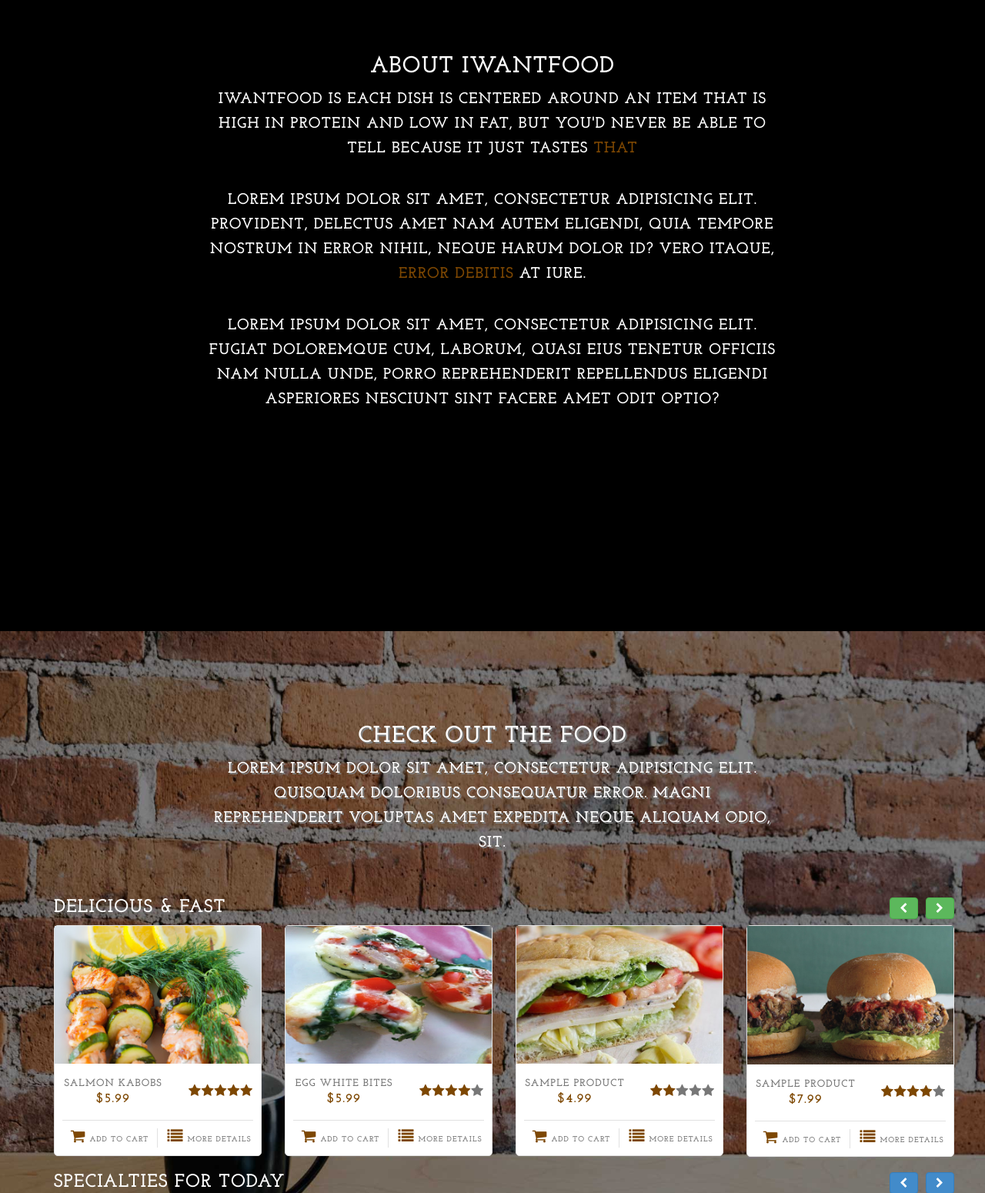
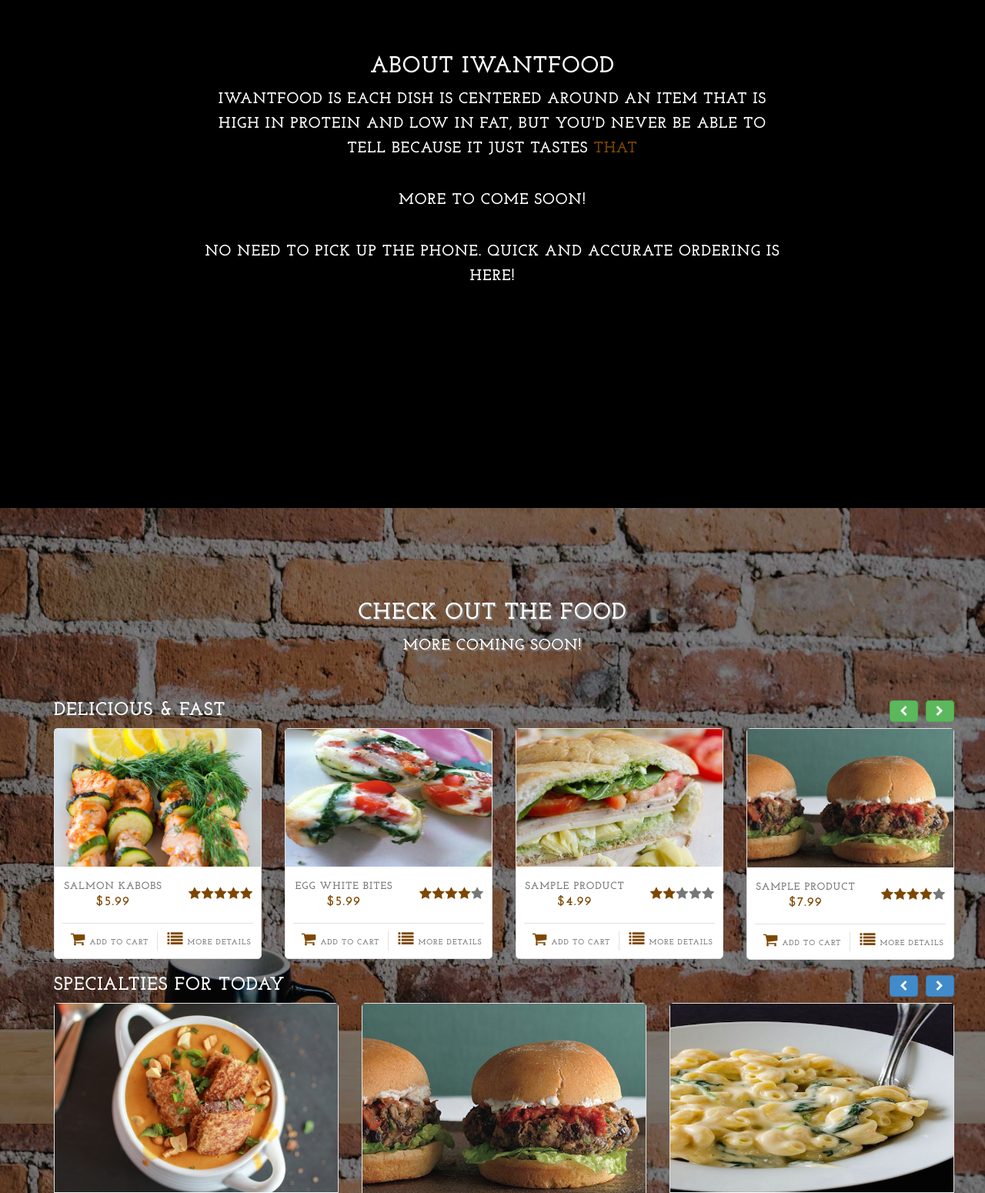
Before and after one commit to alex-cory/iwantfood, a PHP site: page / in a window 1280 px wide. Shown: the part 1000-2550 px from the top of the page at 77% size. Run offline with PHP 8.4, Linux system fonts and the light colour scheme; some libraries are stand-ins or nearby versions.

Commit message:
removed some lorem

```diff
--- a/index.php
+++ b/index.php
@@ -97,8 +97,8 @@
             <div class="col-lg-8 col-lg-offset-2">
                 <h2>About iWantFood</h2>
                 <p>iWantFood is Each dish is centered around an item that is high in protein and low in fat, but you'd never be able to tell because it just tastes <a href="http://startbootstrap.com/template-overviews/grayscale/">that</a></p>
-                <p>Lorem ipsum dolor sit amet, consectetur adipisicing elit. Provident, delectus amet nam autem eligendi, quia tempore nostrum in error nihil, neque harum dolor id? Vero itaque, <a href="http://gratisography.com/">error debitis</a> at iure.</p>
-                <p>Lorem ipsum dolor sit amet, consectetur adipisicing elit. Fugiat doloremque cum, laborum, quasi eius tenetur officiis nam nulla unde, porro reprehenderit repellendus eligendi asperiores nesciunt sint facere amet odit optio?</p>
+                <p>More to come soon!</p>
+                <p>No need to pick up the phone. Quick and accurate ordering is here!</p>
             </div>
         </div>
     </section>
@@ -109,7 +109,7 @@
             <div class="container">
                 <div class="col-lg-8 col-lg-offset-2 text-shadow">
                     <h2>Check Out the Food</h2>
-                    <p>Lorem ipsum dolor sit amet, consectetur adipisicing elit. Quisquam doloribus consequatur error. Magni reprehenderit voluptas amet expedita neque aliquam odio, sit.</p>
+                    <p>More coming soon!</p>
                     <!-- <a href="http://startbootstrap.com/template-overviews/grayscale/" class="btn btn-default btn-lg">Visit Download Page</a> -->
                 </div>
                 <div class="container">
--- a/reviews.php
+++ b/reviews.php
@@ -1,7 +1,7 @@
 <div id="reviews" class="carousel-reviews broun-block">
     <div class="container">
 		<div class="row m-top-4em">
-			<h2>Carousel Reviews</h2>
+			<h2>Reviews</h2>
 		</div>
         <div class="row">
             <div id="carousel-reviews" class="carousel slide" data-ride="carousel">
```
